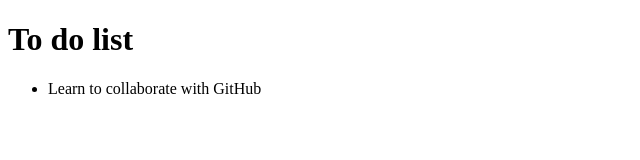
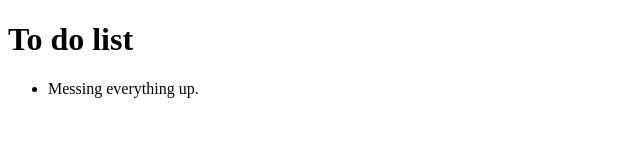
Before and after one commit to kairihye/team-lab-practice, a plain HTML site: page index.html in a window 1280 px wide. Shown: the full height of the page, 0-640 px from the left. Drawn offline with Linux system fonts and the light colour scheme.

Commit message:
changed stuff

```diff
--- a/index.html
+++ b/index.html
@@ -7,7 +7,7 @@
 <body>
    <h1>To do list</h1>
    <ul>
-      <li>Learn to collaborate with GitHub</li>
+      <li>Messing everything up.</li>
    </ul>
 </body>
 </html>
```
